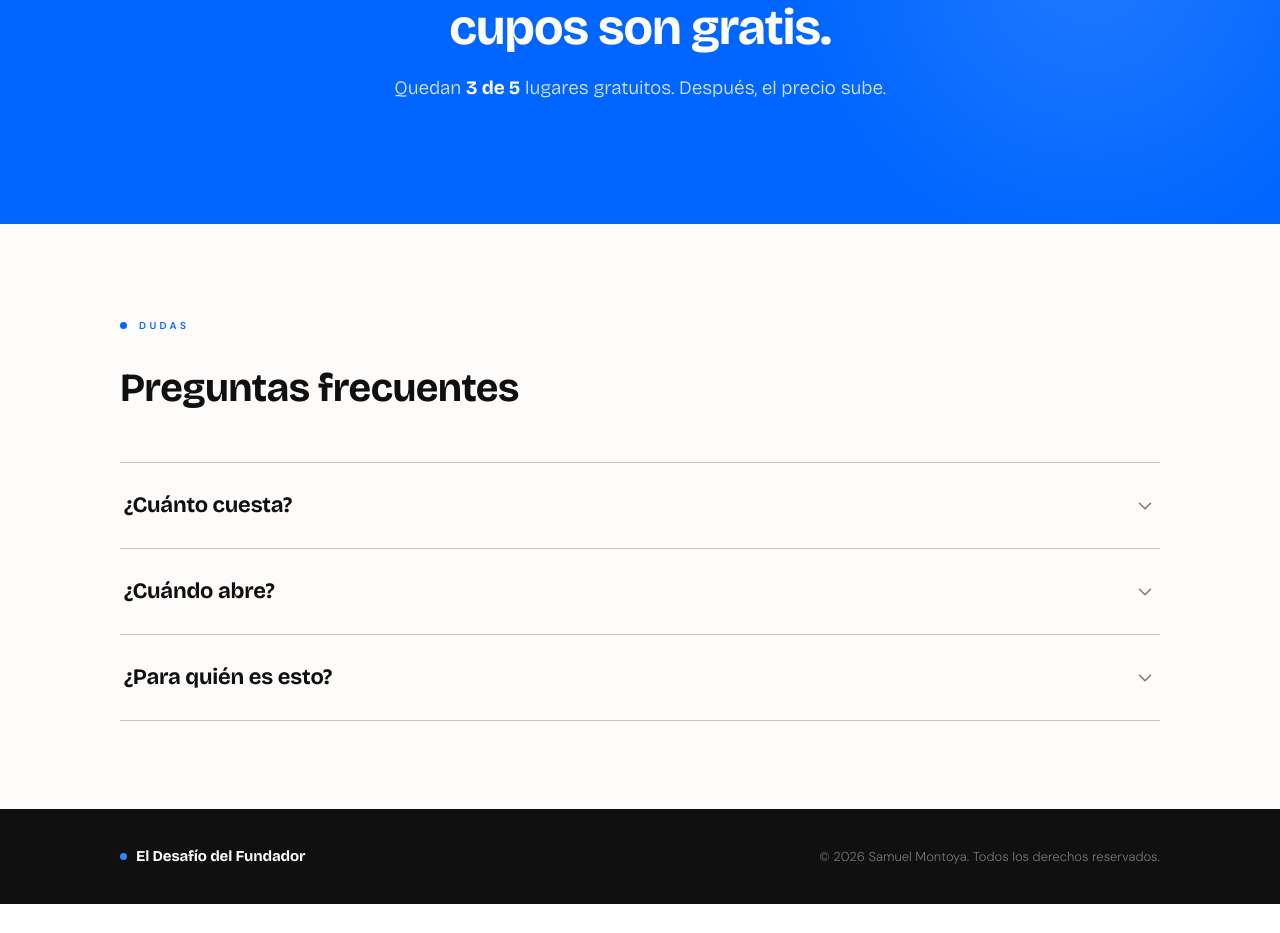
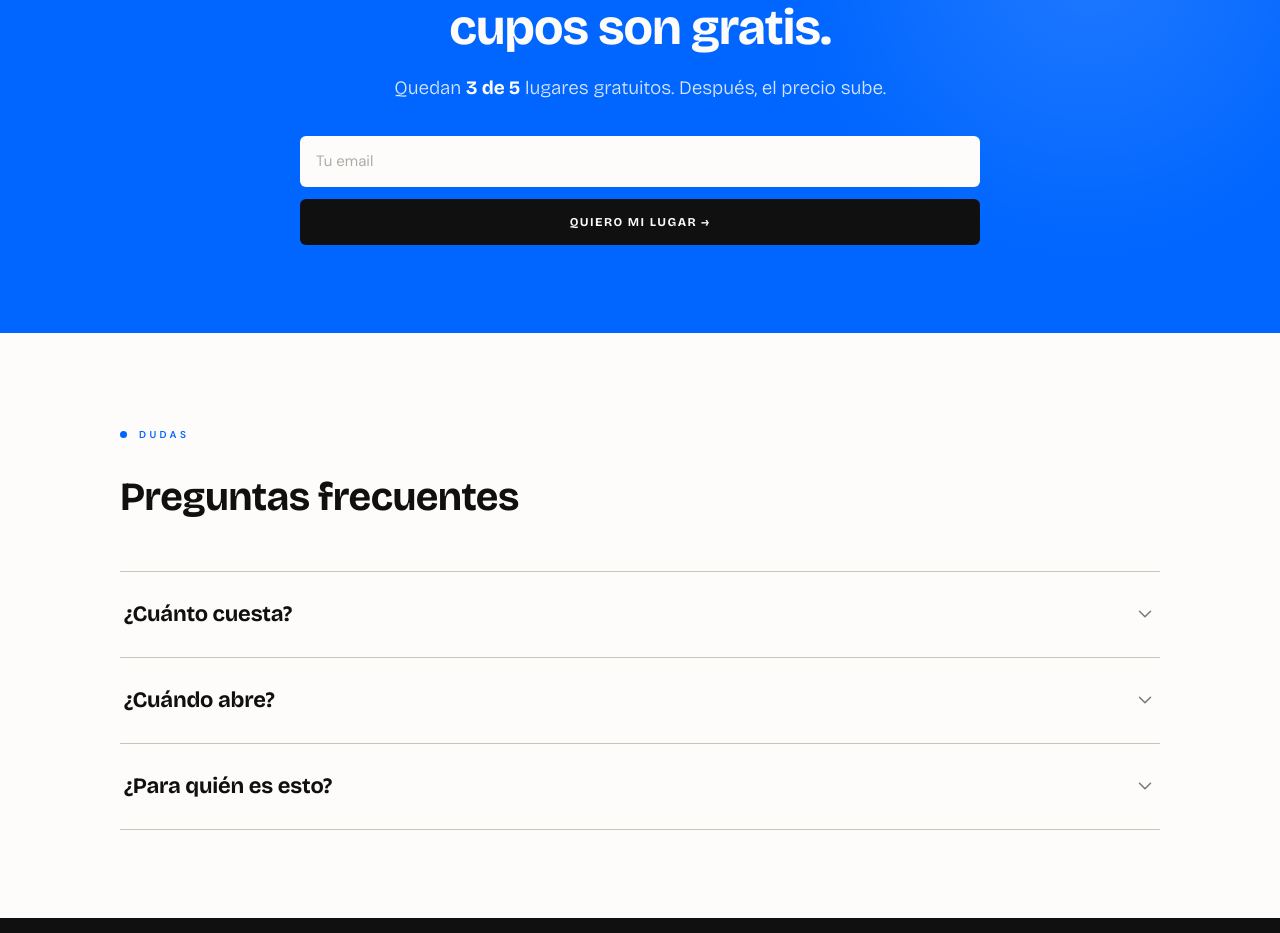
Before and after one commit to samuelmontoyagalloia/desafio-fundador-landing, a React (Vite) app: page / in a window 1280 px wide. Shown: the part 1660-2593 px from the top of the page. Before the commit the page ends 2564 px from the top, so only its background shows below. Built offline with nearby package versions, Linux system fonts and the light colour scheme.

Commit message:
feat: replace Kit embed with native waitlist form
POSTs directly to Kit's form API instead of loading an external script.
Styled with the existing design system; stacked full-width input and button layout.

Co-Authored-By: Claude Sonnet 4.6 <noreply@anthropic.com>

```diff
--- a/src/App.jsx
+++ b/src/App.jsx
@@ -1,4 +1,4 @@
-import { useState, useEffect } from 'react'
+import { useState } from 'react'
 
 const faqs = [
   {
@@ -71,16 +71,60 @@ function FAQItem({ q, a }) {
   )
 }
 
-function KitForm() {
-  useEffect(() => {
-    if (document.querySelector('script[data-uid="2ee48b4cf7"]')) return
-    const s = document.createElement('script')
-    s.async = true
-    s.setAttribute('data-uid', '2ee48b4cf7')
-    s.src = 'https://samuelmontoya.kit.com/2ee48b4cf7/index.js'
-    document.body.appendChild(s)
-  }, [])
-  return <div data-uid="2ee48b4cf7" />
+function WaitlistForm() {
+  const [email, setEmail] = useState('')
+  const [status, setStatus] = useState('idle') // idle | loading | success | error
+
+  async function handleSubmit(e) {
+    e.preventDefault()
+    setStatus('loading')
+    try {
+      const body = new FormData()
+      body.append('email_address', email)
+      const res = await fetch('https://app.kit.com/forms/9504110/subscriptions', {
+        method: 'POST',
+        body,
+        headers: { Accept: 'application/json' },
+      })
+      if (!res.ok) throw new Error()
+      setStatus('success')
+    } catch {
+      setStatus('error')
+    }
+  }
+
+  if (status === 'success') {
+    return (
+      <p className="font-display font-semibold text-[18px] tracking-[-0.01em] text-cream">
+        ¡Tu lugar está reservado! Te avisamos cuando abramos.
+      </p>
+    )
+  }
+
+  return (
+    <form onSubmit={handleSubmit} className="flex flex-col gap-3">
+      <input
+        type="email"
+        required
+        value={email}
+        onChange={e => setEmail(e.target.value)}
+        placeholder="Tu email"
+        className="w-full font-body text-[15px] text-ink placeholder:text-stone/60 bg-cream rounded-[6px] px-4 py-[14px] border-none outline-none focus:ring-2 focus:ring-cream/40"
+      />
+      <button
+        type="submit"
+        disabled={status === 'loading'}
+        className="w-full inline-flex items-center justify-center gap-[8px] font-display font-bold text-[12px] tracking-[0.12em] uppercase py-[14px] px-6 bg-ink text-cream rounded-[6px] transition-colors duration-[160ms] hover:bg-electric-deep disabled:opacity-60 whitespace-nowrap"
+      >
+        {status === 'loading' ? 'Enviando…' : 'Quiero mi lugar →'}
+      </button>
+      {status === 'error' && (
+        <p className="w-full font-body text-[13px] text-cream/80 mt-1">
+          Algo salió mal. Intenta de nuevo.
+        </p>
+      )}
+    </form>
+  )
 }
 
 export default function App() {
@@ -181,7 +225,7 @@ export default function App() {
               Quedan <strong className="font-bold text-cream">3 de 5</strong> lugares gratuitos. Después, el precio sube.
             </p>
             <div className="mt-[34px]">
-              <KitForm />
+              <WaitlistForm />
             </div>
           </div>
         </div>
```
